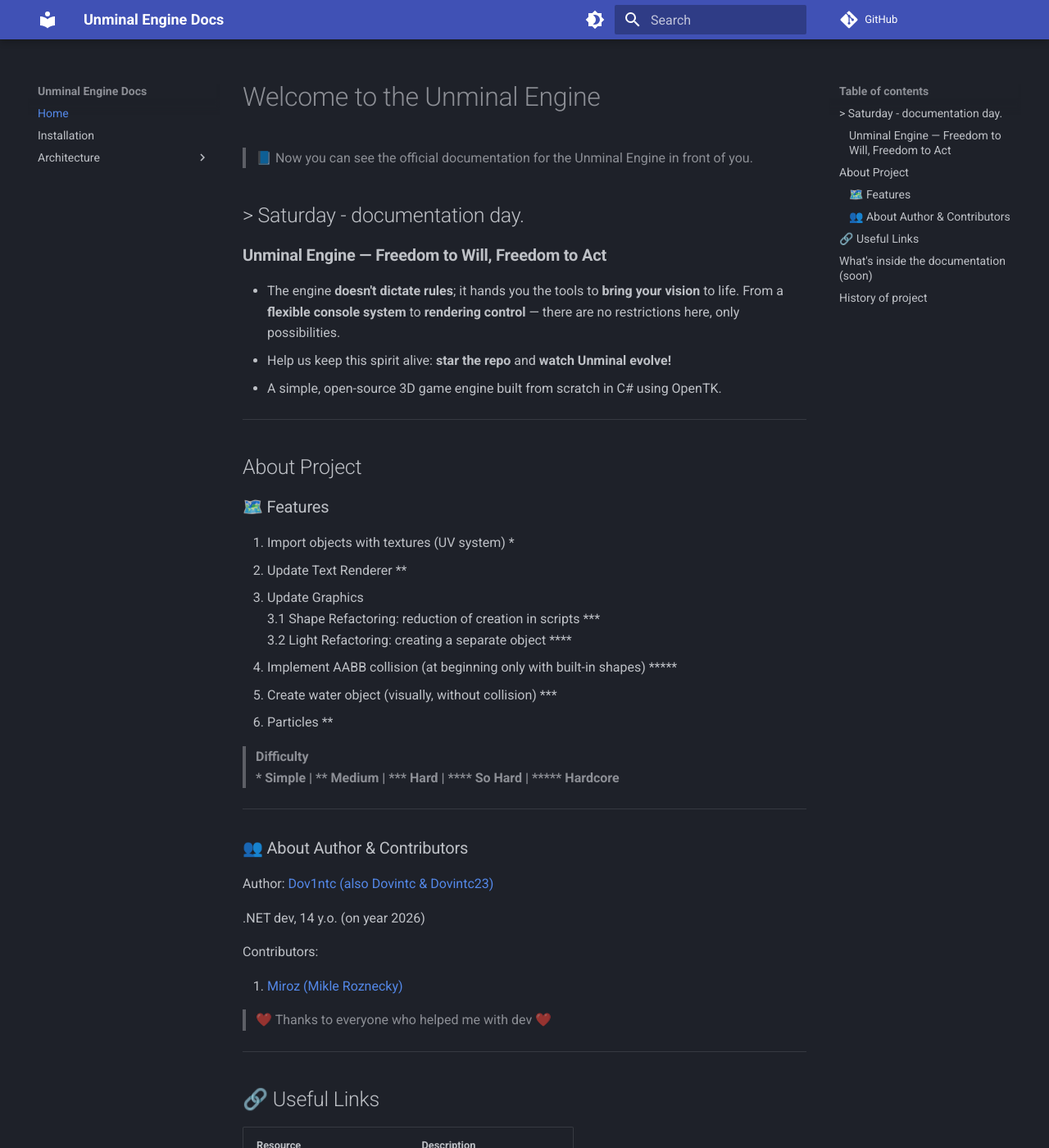
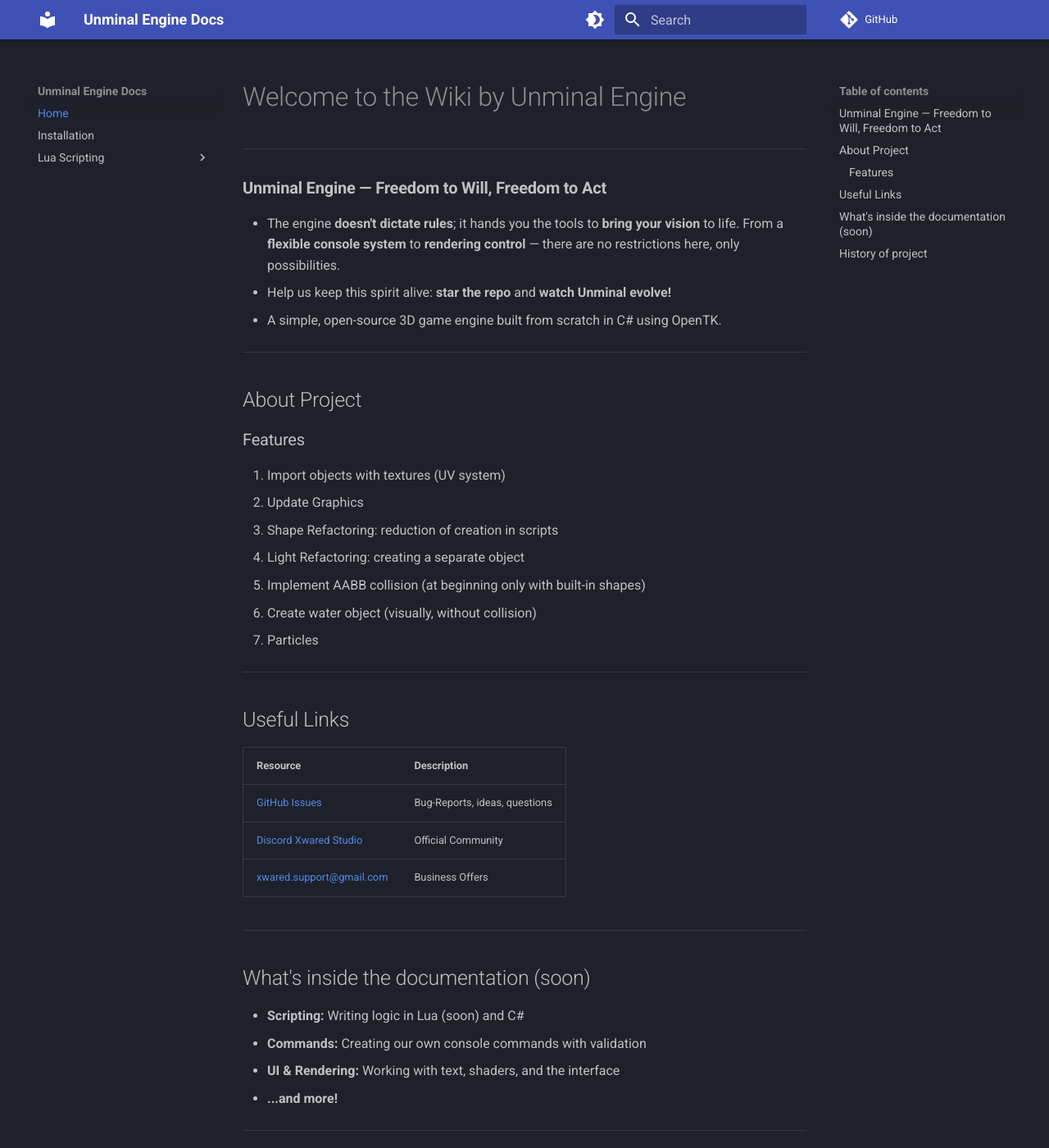
Before and after one commit to dovintc-off/Unminal-wiki, an MkDocs documentation site: the page built from docs/index.md, in a window 1280 px wide and 1400 px high. Shown: the whole window at 82% size. Built offline with MkDocs 1.6.1 and Material for MkDocs 9.7.7, drawn with Linux system fonts in a browser that asks for light colours; comment, search, counter and statistics services are not loaded; some of the changed text lies outside the part shown.

Commit message:
rework wiki

```diff
--- a/docs/index.md
+++ b/docs/index.md
@@ -1,7 +1,5 @@
-# Welcome to the Unminal Engine
-> 📘 Now you can see the official documentation for the Unminal Engine in front of you.
+# Welcome to the Wiki by Unminal Engine
 
-> Saturday - documentation day.
 ---
 
 ### **Unminal Engine — Freedom to Will, Freedom to Act**
@@ -13,48 +11,28 @@
 
 ## About Project
 
-### 🗺️ Features
-1. Import objects with textures (UV system) \*
-2. Update Text Renderer \*\*
-3. Update Graphics <br>
-3.1 Shape Refactoring: reduction of creation in scripts \*\*\* <br>
-3.2 Light Refactoring: creating a separate object \*\*\*\* <br>
-4. Implement AABB collision (at beginning only with built-in shapes) \*\*\*\*\*
-5. Create water object (visually, without collision) \*\*\*
-6. Particles \*\*
-
-> __Difficulty__ <br>
-> __\* Simple | \*\* Medium | \*\*\* Hard | \*\*\*\* So Hard | \*\*\*\*\* Hardcore__
+### Features
+1. Import objects with textures (UV system)
+2. Update Graphics
+3. Shape Refactoring: reduction of creation in scripts
+4. Light Refactoring: creating a separate object
+5. Implement AABB collision (at beginning only with built-in shapes)
+6. Create water object (visually, without collision)
+7. Particles
 
 ---
 
-### 👥 About Author & Contributors
-Author: [Dov1ntc (also Dovintc & Dovintc23)](https://github.com/dovintc-off)
-
-.NET dev, 14 y.o. (on year 2026)
-
-
-Contributors:
-
-1. [Miroz (Mikle Roznecky)](https://github.com/Mikle-Roznecky)
-
-> ❤️ Thanks to everyone who helped me with dev ❤️
-
----
-
-## 🔗 Useful Links
+## Useful Links
 
 | Resource | Description |
 | :--- | :--- |
 | [GitHub Issues](https://github.com/dovintc-off/Unminal-Engine/issues) | Bug-Reports, ideas, questions |
-| [Discord Xwared Team](https://discord.gg/sZbBEag6Cb) | Official Community |
+| [Discord Xwared Studio](https://discord.gg/f3G5jhcYBw) | Official Community |
 | [xwared.support@gmail.com](mailto:xwared.support@gmail.com) | Business Offers |
-|  **Team:** Xwared (feat. Dov1ntc) | |
 
 ---
 
 ## What's inside the documentation (soon)
-- __Architecture:__ How does the kernel, renderer, and console work?
 - __Scripting:__ Writing logic in Lua (soon) and C#
 - __Commands:__ Creating our own console commands with validation
 - __UI & Rendering:__ Working with text, shaders, and the interface
--- a/mkdocs.yml
+++ b/mkdocs.yml
@@ -22,32 +22,8 @@ theme:
 nav:
   - Home: index.md
   - Installation: installation.md
-  - Architecture:
-    - Main: core/main.md
-    - Core Systems:
-      - Commands:
-        - Executed Methods: core/commands/executed_methods.md
-        - Class Commands: core/commands/structure.md
-      - Camera: core/camera.md
-      - Object Loader: core/obj_loader.md
-      - Engine Values: core/state.md
-    - Rendering:
-      - Primitive Shapes:
-        - Primitive: render/primitive/primitive.md
-        - Square: render/primitive/square.md
-      - Mesh: render/mesh_class.md
-      - Objects: render/obj_class.md
-      - Shader Program: render/shader.md
-      - Sky Box: render/sky_box.md
-    - UI:
-      - Console: ui/console.md
-      - Text Renderer:
-        - Renderer: ui/text/renderer.md
-        - Rich Text: ui/text/rich.md
-    - Scripts:
-      - Scripts: scripts/script.md
-    - Utils:
-      - Config: utils/config.md
+  - Lua Scripting:
+    - Lua object: scripting/Lua/LuaObject.md
 
 markdown_extensions:
   - admonition
```
Also changed, not shown: docs/render/shaders.md (deleted, +0 -1 lines), docs/ui/console.md (deleted, +0 -1 lines), docs/core/commands/executed_methods.md (deleted), docs/core/commands/structure.md (deleted), docs/core/obj_loader.md (deleted), docs/core/state.md (deleted), docs/render/mesh_class.md (deleted), docs/render/obj_class.md (deleted), docs/render/primitive/primitive.md (deleted), docs/render/primitive/square.md (deleted), docs/render/shader.md (deleted), docs/render/sky_box.md (deleted), docs/scripting/Lua/LuaObject.md (added), docs/scripts/script.md (deleted), 3 more files.
